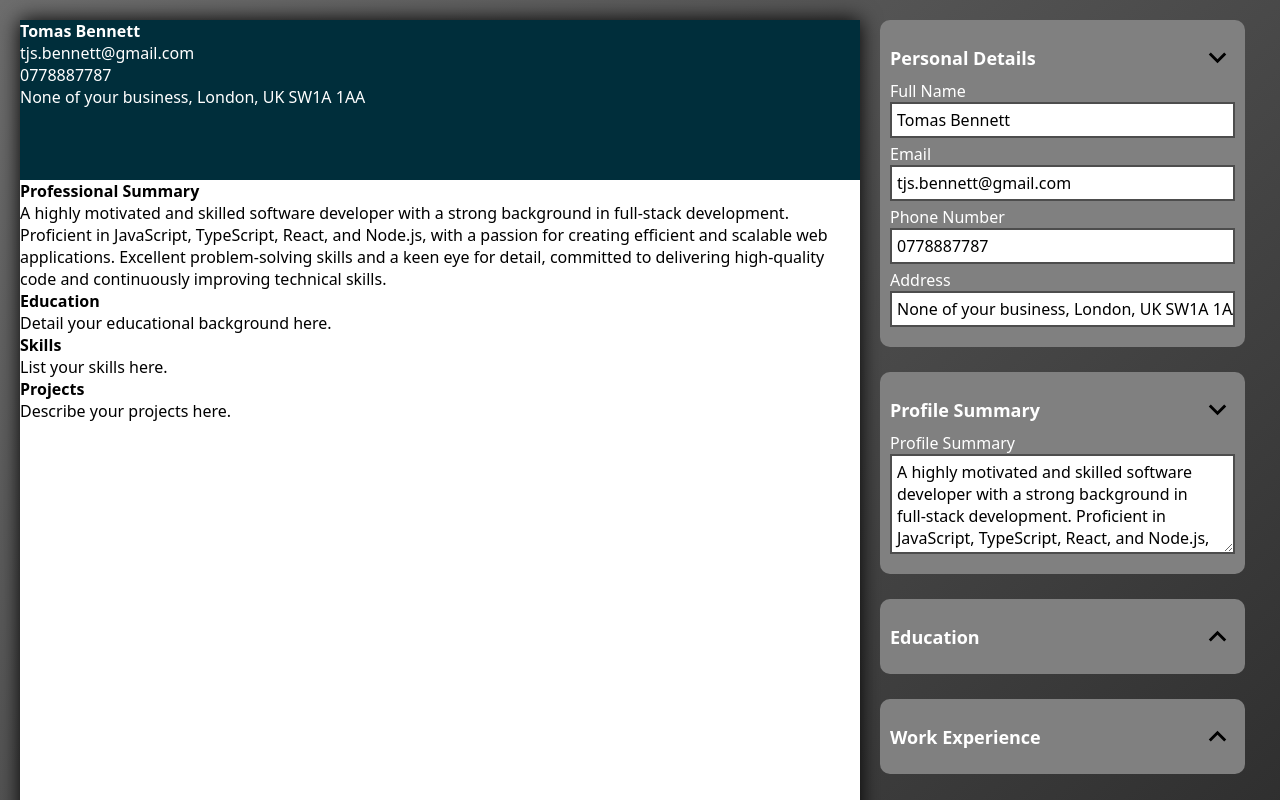
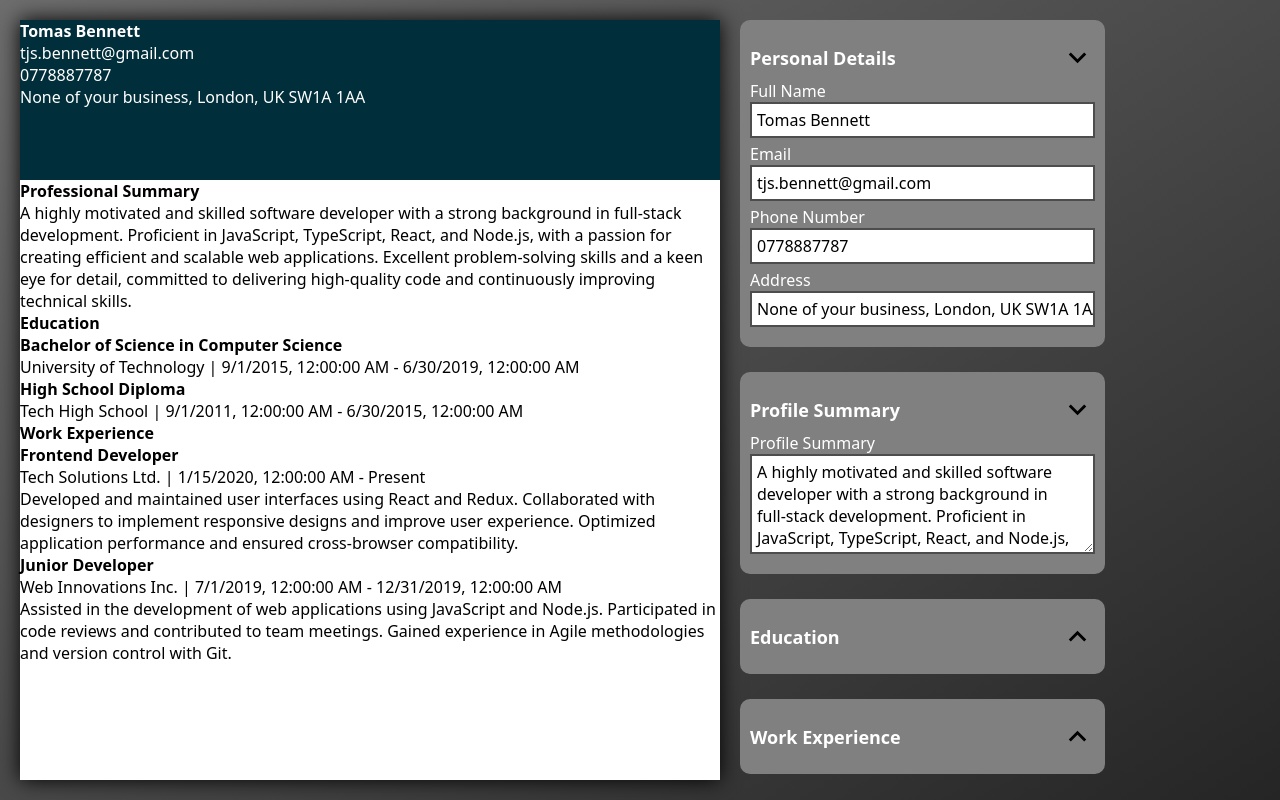
Before and after one commit to tomasbennett/CV-Application, a React (Vite) app: page / in a window 1280 px wide. Shown: the top 800 px of the page. Built offline with nearby package versions, Linux system fonts and the light colour scheme.

Commit message:
Structuring the education and work experience information onto the CV - Next I will need to create functionality for the forms that allows a new section of the form to open up when for example a single education is clicked on so that users can edit and add new education and work experience examples

```diff
--- a/src/components/cv-editing/components/AddExperience.tsx
+++ b/src/components/cv-editing/components/AddExperience.tsx
@@ -6,9 +6,11 @@ export function AddExperienceBtn({
     experience
 }: IAddExperienceBtnProps) {
     return (
-        <button type="button" className="add-experience-btn">
+        <button
+            type="button"
+            className="add-experience-btn cv-editor-label-input-container">
             <span className="plus-icon">+</span>
-            <span className="btn-text">Add {experience}</span>
+            <span className="btn-text"> Add {experience}</span>
         </button>
     );
 }
--- a/src/components/cv-editing/components/ExperienceSelect.css
+++ b/src/components/cv-editing/components/ExperienceSelect.css
@@ -1,3 +1,18 @@
+
+form.cv-editor-form:has(div.experience-selection-entries){
+
+    padding-left: 0;
+    padding-right: 0;
+
+
+}
+
+form.cv-editor-form:has(div.experience-selection-entries) .form-title-container{
+
+    padding-left: var(--form-padding-left-right);
+    padding-right: var(--form-padding-left-right);
+}
+
 div.experience-selection-entries{
 
     width: 100%;
@@ -9,7 +24,7 @@ div.experience-selection-entries{
     margin-top: .5rem;
 }
 
-div.experience-selection-entries button.page-change-btn.experience-select-btn{
+div.experience-selection-entries div.page-change-btn.experience-select-btn{
     width: 100%;
 
     display: flex;
@@ -18,10 +33,19 @@ div.experience-selection-entries button.page-change-btn.experience-select-btn{
 
     column-gap: 1rem;
 
-    padding: .5rem .8rem;
+    padding: .8rem calc(var(--form-padding-left-right) + .8rem);
+
+    cursor: pointer;
+
+    transition: background-color .2s ease-in-out;
 }
 
-button.page-change-btn.experience-select-btn span{
+div.experience-selection-entries div.page-change-btn.experience-select-btn:hover{
+
+    background-color: rgb(100, 100, 100);
+}
+
+div.page-change-btn.experience-select-btn span{
     font-size: large;
     font-weight: bold;
 
@@ -30,27 +54,43 @@ button.page-change-btn.experience-select-btn span{
     text-align: left;
 }
 
-button.page-change-btn.experience-select-btn svg{
-    flex-shrink: 0;
-
-    width: 3.8rem;
-    aspect-ratio: 1;
-
-    object-fit: cover;
-
-    overflow: hidden;
-
-    border-radius: .6rem;
-
-    padding: .5rem;
-}
-
-button.page-change-btn.experience-select-btn svg:hover{
-    cursor: pointer;
 
 
+button.add-experience-btn{
+    /* width: min-content; */
+
+    margin-top: 1rem;
+
+    align-self: center;
+
+    padding: 1rem 2rem;
 
     outline: .2rem solid white;
 
-    fill: red;
+    border-radius: 5rem;
+
+    cursor: pointer;
+
+    transition: background-color .2s ease-in-out,
+                color .2s ease-in-out;
 }
+
+button.add-experience-btn:hover{
+    background-color: rgb(255, 255, 255);
+
+    color: rgb(51, 51, 51);
+}
+
+
+button.add-experience-btn span{
+    font-weight: bold;
+}
+
+.plus-icon{
+
+}
+
+
+.btn-text{
+
+}
--- a/src/components/cv-editing/components/ExperienceSelectBtn.tsx
+++ b/src/components/cv-editing/components/ExperienceSelectBtn.tsx
@@ -5,7 +5,7 @@ import "./ExperienceSelect.css";
 
 type IExperienceSelect = {
     btnTitle: string;
-    onclick?: MouseEventHandler<HTMLButtonElement>;
+    onclick?: MouseEventHandler<HTMLDivElement>;
 };
 
 export function ExperienceSelectBtn({
@@ -13,13 +13,13 @@ export function ExperienceSelectBtn({
     onclick
  }: IExperienceSelect) {
     return (
-        <button
+        <div
+            role="button"
             onClick={onclick}
-            type="button"
             className="page-change-btn experience-select-btn cv-editor-label-input-container">
             <span className="experience-title">{btnTitle}</span>
 
             <DeleteBtn />
-        </button>
+        </div>
     );
 }
--- a/src/components/cv-editing/components/FormEditable.css
+++ b/src/components/cv-editing/components/FormEditable.css
@@ -24,9 +24,11 @@ form.cv-editor-form{
 
     --form-padding-height: 2rem;
 
+    --form-padding-left-right: 1rem;
+
     width: 100%;
 
-    padding: var(--form-padding-height) 1rem;
+    padding: var(--form-padding-height) var(--form-padding-left-right);
 
     display: flex;
 
--- /dev/null
+++ b/src/components/cv-editing/components/FormUtilBtns.css
@@ -0,0 +1,32 @@
+button.delete-btn{
+    flex-shrink: 0;
+
+    display: flex;
+    align-items: center;
+
+    background-color: transparent;
+}
+
+
+button.delete-btn svg{
+    flex-shrink: 0;
+
+    width: 3.8rem;
+    aspect-ratio: 1;
+
+    object-fit: cover;
+
+    overflow: hidden;
+
+    border-radius: .6rem;
+
+    padding: .5rem;
+}
+
+button.delete-btn svg:hover{
+    cursor: pointer;
+
+    outline: .2rem solid white;
+
+    fill: red;
+}
--- a/src/components/cv-editing/components/FormUtilBtns.tsx
+++ b/src/components/cv-editing/components/FormUtilBtns.tsx
@@ -1,4 +1,6 @@
 import { MouseEventHandler } from 'react';
+
+import "./FormUtilBtns.css";
 
 type IDeleteBtnProps = {
     onclick?: MouseEventHandler<HTMLButtonElement>;
--- a/src/components/cv-editing/index.tsx
+++ b/src/components/cv-editing/index.tsx
@@ -4,6 +4,7 @@ import { EditFormContainer } from "./components/FormEditable";
 import { CVInputContainerMemo } from "./components/InputText"
 import { CVHeaderContext } from "../../context/CVHeaderContext";
 import { ExperienceSelectBtn } from "./components/ExperienceSelectBtn";
+import { AddExperienceBtn } from "./components/AddExperience";
 
 
 export function EditForms() {
@@ -71,6 +72,7 @@ export function PersonalInfoForm() {
                         </React.Fragment>
                     ))}
                 </div>
+                <AddExperienceBtn experience="Education" />
             </EditFormContainer>
 
             <EditFormContainer legendText="Work Experience" isOpenInitial={"closed"}>
@@ -80,9 +82,11 @@ export function PersonalInfoForm() {
 
                             <ExperienceSelectBtn btnTitle={work.companyName} />
 
+
                         </React.Fragment>
                     ))}
                 </div>
+                <AddExperienceBtn experience="Job" />
             </EditFormContainer>
 
         </div>
--- a/src/components/cv-layout/components/CVContainer.css
+++ b/src/components/cv-layout/components/CVContainer.css
@@ -3,7 +3,9 @@ section.cv-container{
 
     aspect-ratio: 8.5 / 11;
 
-    width: 70rem;
+    max-width: 70rem;
+
+    max-height: 100%;
 
     display: grid;
 
--- a/src/components/cv-layout/components/CVMain.tsx
+++ b/src/components/cv-layout/components/CVMain.tsx
@@ -1,6 +1,6 @@
 import React, { useContext } from "react";
 import "./MainCV.css"
-import { IFormData, IProfessionalSummary } from "../../../models/FormData";
+import { IEducation, IFormData, IProfessionalSummary, IWorkExperience } from "../../../models/FormData";
 import { CVHeaderContext } from "../../../context/CVHeaderContext";
 
 export function CVMain() {
@@ -10,6 +10,8 @@ export function CVMain() {
 
     const professionalSummary: IProfessionalSummary = ctx.curr.professionalSummary;
 
+    const educationSummary: IEducation[] = ctx.curr.education;
+    const workExperienceSummary: IWorkExperience[] = ctx.curr.workExperience;
 
     return (
         <>
@@ -20,24 +22,50 @@ export function CVMain() {
                         <p>{ professionalSummary.profileSummary }</p>
                     </div>
                 </section>
-                <section className="cv-main-section">
+
+                {educationSummary.length > 0 ?
+                    (<section className="cv-main-section">
+                        <h2 className="cv-main-section-title">Education</h2>
+                        <div className="cv-main-section-content">
+                            {educationSummary.map((edu: IEducation) => (
+                                <div key={edu.id} className="cv-education-entry">
+                                    <h3>{edu.degree}</h3>
+                                    <p>{edu.institution} | {edu.dates.startDate.toLocaleString()} - {edu.dates.endDate.toLocaleString()}</p>
+                                </div>
+                            ))}
+                        </div>
+                    </section>)
+                : null}
+
+                {/* <section className="cv-main-section">
                     <h2 className="cv-main-section-title">Education</h2>
                     <div className="cv-main-section-content">
                         <p>Detail your educational background here.</p>
                     </div>
-                </section>
-                <section className="cv-main-section">
-                    <h2 className="cv-main-section-title">Skills</h2>
-                    <div className="cv-main-section-content">
-                        <p>List your skills here.</p>
-                    </div>
-                </section>
-                <section className="cv-main-section">
-                    <h2 className="cv-main-section-title">Projects</h2>
+                </section> */}
+
+                {workExperienceSummary.length > 0 ?
+                    (<section className="cv-main-section">
+                        <h2 className="cv-main-section-title">Work Experience</h2>
+                        <div className="cv-main-section-content">
+                            {workExperienceSummary.map((work: IWorkExperience) => (
+                                <div key={work.id} className="cv-work-entry">
+                                    <h3>{work.jobTitle}</h3>
+                                    <p>{work.companyName} | {work.dates.startDate.toLocaleString()} - {work.dates.endDate.toLocaleString()}</p>
+                                    <p>{work.jobDescription}</p>
+                                </div>
+                            ))}
+                        </div>
+                    </section>)
+                : null}
+
+                {/* <section className="cv-main-section">
+                    <h2 className="cv-main-section-title">Work Experience</h2>
                     <div className="cv-main-section-content">
                         <p>Describe your projects here.</p>
                     </div>
-                </section>
+                </section> */}
+
             </main>
         </>
     )
```
